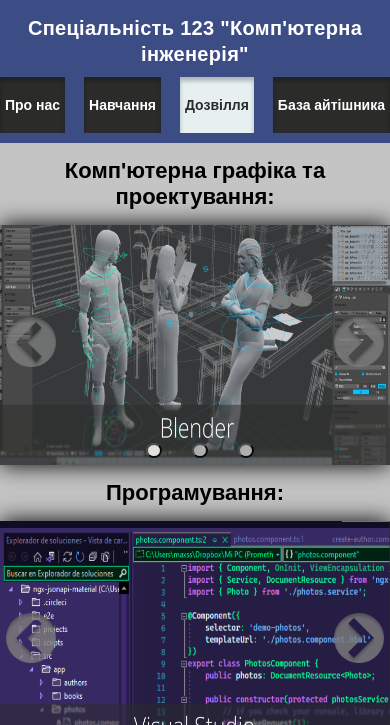
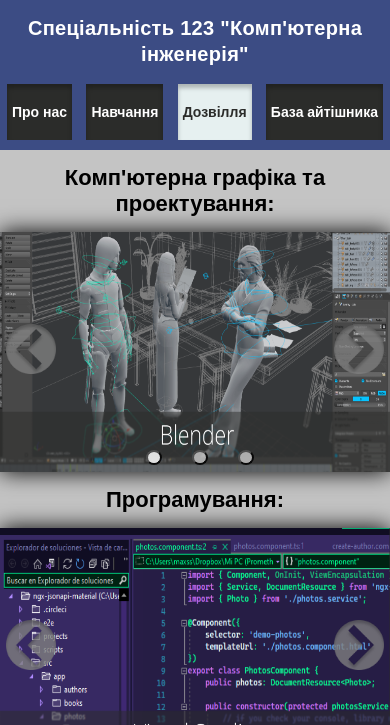
Before and after one commit to tonnymontana33/tonnymontana33.github.io, a plain HTML site: page pages/baza_aytishnika.html in a window 390 px wide. Shown: the top 725 px of the page. Drawn offline with nearby package versions, Linux system fonts and the light colour scheme; files whose address does not match are found by name; a web font is replaced by a local one.

Commit message:
Add files via upload

```diff
--- a/css/style_baza_aytishnika.css
+++ b/css/style_baza_aytishnika.css
@@ -968,6 +968,7 @@ footer .icon {
     }
     .nav-wrapper {
         min-width: 550px;
+        margin: 7px 7px;
     }
 
 /* Конец меню */
@@ -1050,6 +1051,7 @@ footer .icon {
     }
     .nav-wrapper {
         min-width: 300px;
+
     }
 
 /* Конец меню */
@@ -1104,7 +1106,8 @@ footer .icon {
     }
 
 /* Конец меню */
-      @media (max-width: 400px) {
+
+    @media (max-width: 400px) {
      /* Меню */
 .heading{
     font-size: 20px;
```
